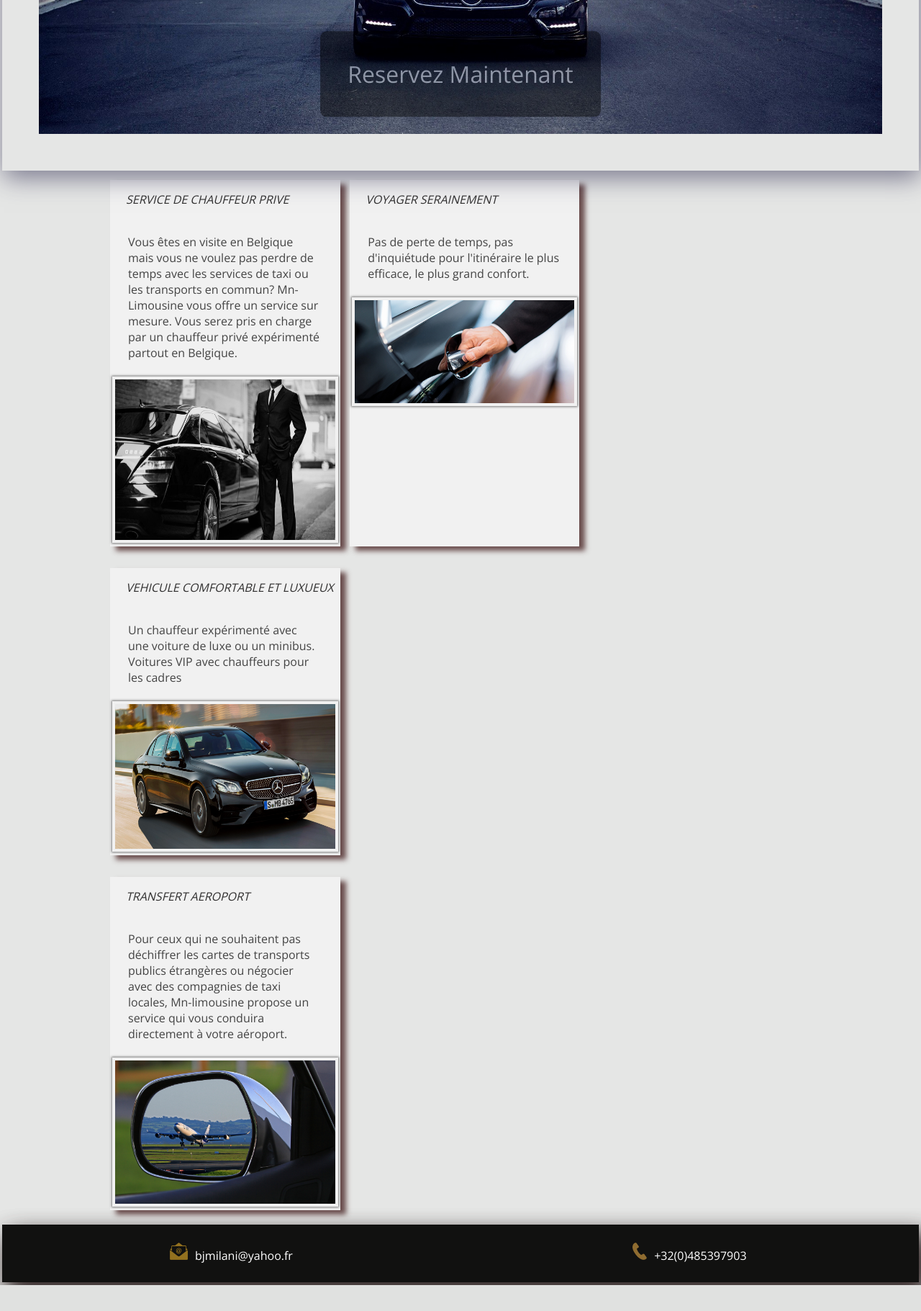
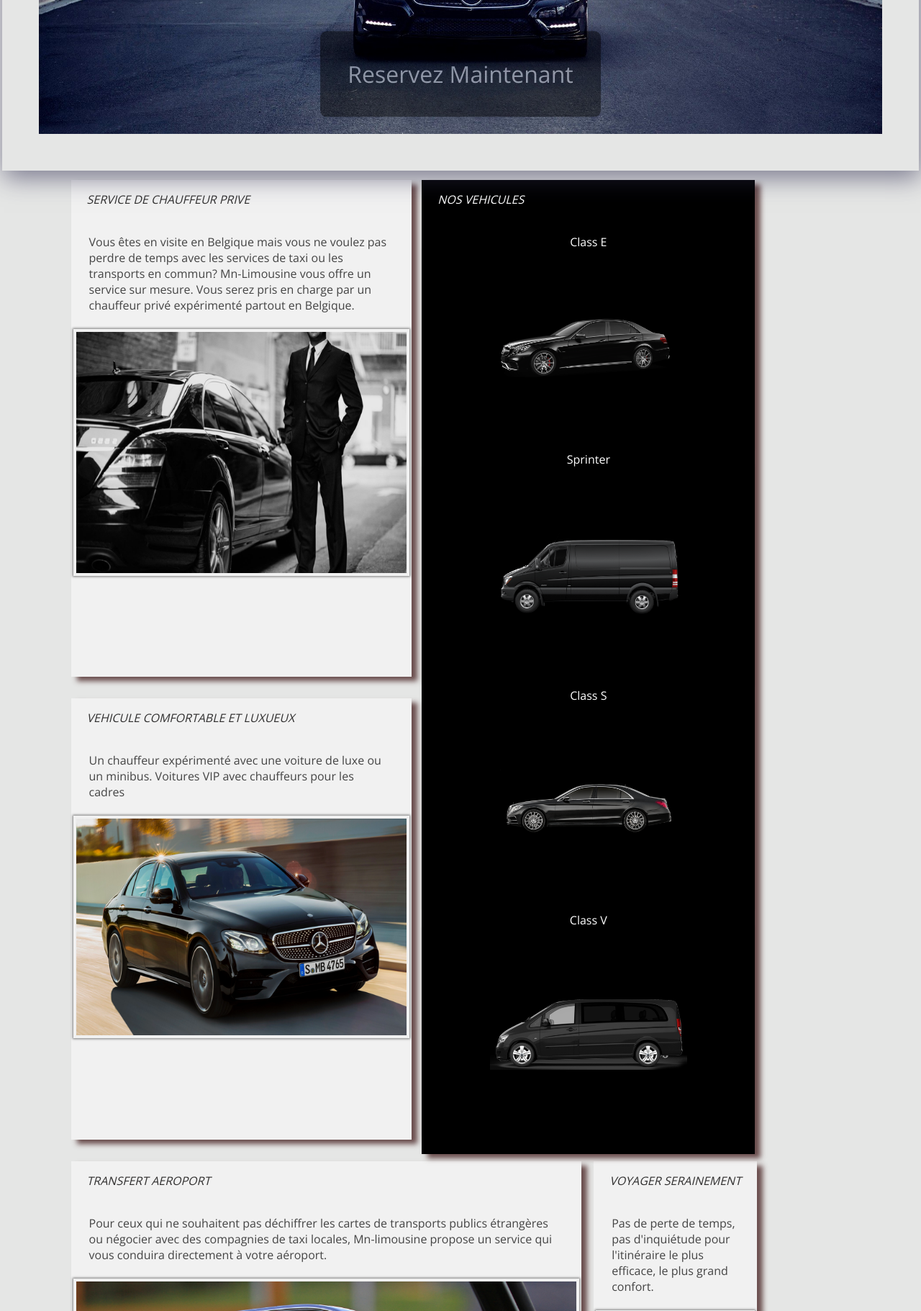
Before and after one commit to Vincenth1985/Mn-Limousine, a PHP site: page / in a window 1280 px wide. Shown: the part 427-2248 px from the top of the page at 72% size. Before the commit the page ends 2212 px from the top, so only its background shows below. Run offline with PHP 8.4, Linux system fonts and the light colour scheme.

Commit message:
styling the cars

```diff
--- a/css/desktop.css
+++ b/css/desktop.css
@@ -1,5 +1,4 @@
 @media (min-width: 1000px) {
-
   .maingrid {
     display: grid;
     grid-auto-flow: column !important;
@@ -10,14 +9,10 @@
     /*background-color: #d9d4cf87;*/
 
     background-color: rgba(8, 10, 7, 0.1);
-
-
   }
-
 
   /*---------------- MAINGRID DIV----------------------*/
   .maingriddiv > div > div img {
-
     width: 100%;
     height: 83vh;
     object-fit: cover;
@@ -25,7 +20,6 @@
   }
 
   .maingriddiv > div > button {
-
     position: absolute;
     top: 30%;
     left: 50%;
@@ -39,27 +33,20 @@
     border-radius: 9px;
     font-size: 200%;
     margin-top: -10%;
-
-
   }
-
 
   /*--------------MAINGRID ARTICLES--------------------*/
   .maingridarticle {
-        width: 100%;
     grid-area: maingridarticle;
-        text-align: left;
+    text-align: center;
     display: grid;
-        grid-template-columns: 20% 20% 10% 10% 70% 10%;
-
-
+    grid-template-columns: 50% 2fr 2fr !important;
+    grid-template-areas:
+      "servicesdiv modeldiv modeldiv"
+      "comfortdiv modeldiv modeldiv"
+      "transfertdiv transfertdiv voyagerdiv" !important;
     gap: 10px;
-        grid-template: "servicesdiv voyagerdiv" "comfortdiv ." "transfertdiv ." ;
-
-        padding-left: 150px;
-        padding-right: 150px;
-
-
+    margin-left: 10%;
   }
 
   .maingridarticle > div > h1 {
@@ -73,13 +60,11 @@
   .maingridarticle div {
     width: 99%;
     box-shadow: 8px 6px 7px #482323c7;
-
   }
 
   .maingridarticle > div > img {
     width: 100%;
   }
-
 
   .servicesdiv {
     grid-area: servicesdiv;
@@ -101,5 +86,11 @@
     width: 100%;
   }
 
+  .modeldiv {
+    grid-area: modeldiv;
+  }
 
+  .lesvehicules {
+    background-color: black;
   }
+}
--- a/css/mobile.css
+++ b/css/mobile.css
@@ -1,24 +1,16 @@
-
 * {
-    margin: 0px;
-    padding: 0px;
+  margin: 0;
+  padding: 0;
   box-sizing: border-box;
-    font-family: 'Open Sans', sans-serif;
+  font-family: "Open Sans", sans-serif;
   font-weight: lighter;
-
-
-
 }
 
 body {
-
   margin-right: 3px;
   margin-left: 3px;
   background-color: #333333;
-
-
 }
-
 
 .maingrid {
   display: grid;
@@ -26,11 +18,7 @@ body {
   grid-template-rows: 1fr;
   grid-template-areas: "maingridfooter" "maingriddiv" "maingridarticle" "maingridheader";
   background-color: #dbd9d787;
-
-
-
 }
-
 
 /*---Header---*/
 
@@ -39,8 +27,6 @@ body {
   grid-area: maingridheader;
   margin-bottom: 4px;
   box-shadow: 10px 16px 33px #352929d6;
-
-
 }
 
 .maingridheader > div {
@@ -60,7 +46,6 @@ body {
   font-size: 2vh;
   text-align: center;
   text-decoration: none;
-
 }
 
 .headerfontlogo {
@@ -69,9 +54,7 @@ body {
   text-align: left;
 
   height: 3vh;
-
 }
-
 
 /*---------DIV-----------*/
 
@@ -83,10 +66,7 @@ body {
   position: relative;
   /*box-shadow: 6px 0px 4px #534b4b14;*/
   /*background-image: url("../img/time-lapse-photo-of-stars-on-night-924824.jpg");*/
-
-
 }
-
 
 .maingriddiv > div > div img {
   width: 100%;
@@ -97,9 +77,7 @@ body {
   /*background-color: #6c3a023b;*/
 }
 
-
 .maingriddiv > div > button {
-
   position: absolute;
   top: 87%;
   left: 52%;
@@ -114,16 +92,10 @@ body {
   border-radius: 9px;
   font-size: 79%;
   margin-top: -10%;
-
-
 }
 
-
 .slideshow {
-
-
 }
-
 
 /*-----------Article-----------*/
 
@@ -133,12 +105,9 @@ body {
   text-align: center;
   display: flex;
   flex-direction: column;
-
-
 }
 
 .maingridarticle > div {
-
   width: 100%;
   background: #f1f1f1;
   padding-right: 3px;
@@ -147,12 +116,9 @@ body {
   width: 99%;
   box-shadow: 8px 6px 7px #482323c7;
   margin-bottom: 20px;
-
-
 }
 
 .maingridarticle > div > h1 {
-
   text-align: left;
   margin-top: 5px;
   font-style: oblique;
@@ -162,12 +128,10 @@ body {
   padding-left: 19px;
 }
 
-
 .maingridarticle > div > h3 {
-
   width: 100%;
   font-weight: lighter;
-    text-align: left;;
+  text-align: left;
   font-size: 100%;
   color: #444444;
   margin-top: 2px;
@@ -175,19 +139,31 @@ body {
 
   width: 99%;
   padding: 22px;
-
-
 }
 
 .maingridarticle > div > img {
-
   width: 100%;
   padding: 4px;
   box-shadow: 0 0 3px 1px rgba(0, 0, 0, 0.5);
-
-
 }
 
+.modeldiv > img {
+  background-color: black;
+}
+
+.cars {
+  padding: 20% !important;
+}
+
+#lesvehiculesdiv {
+  background-color: black;
+  height: 100% !important;
+  text-align: center;
+}
+
+#lesvehiculesdiv > p {
+  color: white;
+}
 
 /*-----FOOTER--------*/
 
@@ -200,24 +176,18 @@ body {
   grid-template: "logo language";
   position: fixed;
   box-shadow: 10px 16px 33px #352929d6;
-
 }
 
 .logo {
-
   grid-area: logo;
 }
 
-
 /*----------Language---------------*/
-
 
 .language {
   color: white;
   cursor: pointer;
   grid-area: language;
-
-
 }
 
 .languageicon {
@@ -230,11 +200,8 @@ body {
   flex-flow: row;
   justify-content: end;
   align-items: center;
-    width: 25%
-
-
+  width: 25%;
 }
-
 
 /*_______________-FADE ANIMATION_____________________*/
 
--- a/index.html
+++ b/index.html
@@ -10,15 +10,14 @@
         <link rel="stylesheet" href="./css/tablet.css">
         <link rel="stylesheet" href="./css/desktop.css">
 
-    <link href="https://fonts.googleapis.com/css?family=Open+Sans&display=swap" rel="stylesheet">
+        <link
+            href="https://fonts.googleapis.com/css?family=Open+Sans&display=swap"
+            rel="stylesheet">
         <link rel="stylesheet" href="https://unpkg.com/aos@next/dist/aos.css"/>
-
 
     </head>
 
-
     <body class="maingrid">
-
 
         <header class="maingridheader">
             <div>
@@ -31,9 +30,7 @@
             </div>
         </header>
 
-
         <div class="maingriddiv">
-
 
             <div class="slideshow-container">
 
@@ -54,34 +51,34 @@
 
                 </div>
 
-
                 <div class="slides">
 
                     <img class="fade" src="img/Voitures%20Beysad.jpg">
 
                 </div>
 
-
             </div>
-
 
             <div data-aos="zoom-in" data-aos-duration="2000">
                 <button id="res">Reservez Maintenant</button>
             </div>
 
-
         </div>
 
-
-<article data-aos="fade-up-right" data-aos-duration="2000" class="maingridarticle">
+        <article
+            data-aos="fade-up-right"
+            data-aos-duration="2000"
+            class="maingridarticle">
 
             <div class="servicesdiv" data-aos="fade-right">
-        <h1 id="ser" class="title"> SERVICE DE CHAUFFEUR PRIVE</h1>
-        <h3 id="serex">Vous êtes en visite en Belgique mais vous ne voulez pas perdre de temps avec les services de taxi
-            ou les
-            transports en commun? Mn-Limousine vous offre un service sur mesure. Vous serez pris en charge par un
-            chauffeur privé expérimenté partout en Belgique.</h3>
+                <h1 id="ser" class="title">
+                    SERVICE DE CHAUFFEUR PRIVE</h1>
+                <h3 id="serex">Vous êtes en visite en Belgique mais vous ne voulez pas perdre de
+                    temps avec les services de taxi ou les transports en commun? Mn-Limousine vous
+                    offre un service sur mesure. Vous serez pris en charge par un chauffeur privé
+                    expérimenté partout en Belgique.</h3>
                 <img src="img/mobile-mercedes-photo3@2x.png">
+
             </div>
 
             <div class="comfortdiv" data-aos="fade-right">
@@ -94,56 +91,60 @@
 
             <div class="voyagerdiv" data-aos="fade-right">
                 <h1 id="voy" class="title">VOYAGER SERAINEMENT</h1>
-        <h3 id="voyex">Pas de perte de temps, pas d'inquiétude pour l'itinéraire le plus efficace, le plus grand
-            confort.</h3>
+                <h3 id="voyex">Pas de perte de temps, pas d'inquiétude pour l'itinéraire le plus
+                    efficace, le plus grand confort.</h3>
                 <img src="img/mobile-mercedesprive@2x.png">
 
             </div>
 
             <div class="transfertdiv" data-aos="fade-right">
                 <h1 id="tra" class="title">TRANSFERT AEROPORT</h1>
-        <h3 id="traex">Pour ceux qui ne souhaitent pas déchiffrer les cartes de transports publics étrangères ou
-            négocier avec des
-            compagnies de taxi locales, Mn-limousine propose un service qui vous conduira directement à votre
-            aéroport.</h3>
+                <h3 id="traex">Pour ceux qui ne souhaitent pas déchiffrer les cartes de
+                    transports publics étrangères ou négocier avec des compagnies de taxi locales,
+                    Mn-limousine propose un service qui vous conduira directement à votre aéroport.</h3>
                 <img src="img/flight-traffic-car-airport-69121.jpg">
 
             </div>
 
+            <div id="lesvehiculesdiv" class="modeldiv" data-aos="fade-right">
+                <h1 class="title" style="color: white;">NOS VEHICULES</h1><br>
+                <p>Class E</p>
+                <img class="cars" data-aos="zoom-out" src="img/Class-E.png">
+                <p>Sprinter</p>
+                <img class="cars" data-aos="zoom-out" src="img/sprinter.png">
+                <p>Class S</p>
+                <img class="cars" data-aos="zoom-out" src="img/Class S.png">
+                <p>Class V</p>
+                <img class="cars" data-aos="zoom-out" src="img/classe-v.png">
 
-<!--    <section>-->
-
-<!--        <h1 class="title">NOS VEHICULES</h1>-->
-
-
-
-<!--    </section>-->
-
+            </div>
 
         </article>
-
 
         <footer class="maingridfooter">
 
             <img class="logo" src="img/FOOTER%20LOGO.png">
 
             <div class="languagediv">
-        <a class="language" onclick=reload("#eng")>
-            <img class="languageicon" src="https://cdn2.iconfinder.com/data/icons/world-flags-1-1/100/Britain-512.png"></a>
+                <a class="language" onclick="reload("#eng")>
+                    <img
+                        class="languageicon"
+                        src="https://cdn2.iconfinder.com/data/icons/world-flags-1-1/100/Britain-512.png"></a>
 
-        <a class="language" onclick=reload("#fr")>
-            <img class="languageicon"
+                <a class="language" onclick="reload("#fr")>
+                    <img
+                        class="languageicon"
                         src="http://hotel.complexesantalucia.com/wp-content/themes/snaps/images/fr.png"></a>
             </div>
         </footer>
 
-
         <script src="app.js"></script>
         <script src="https://unpkg.com/aos@next/dist/aos.js"></script>
         <script src="slideshow.js"></script>
-<script>AOS.init();</script>
+        <script>
+            AOS.init();
+        </script>
         <script src="multilanguage/multilanguage.js"></script>
-
 
     </body>
 </html>
```
Also changed, not shown: img/Class S.png (added), img/Class-E.png (added), img/background-crop-u245.jpg (added), img/classe-v.png (added), img/sprinter.png (added). Lines whose indentation alone changed are shown as unchanged.
